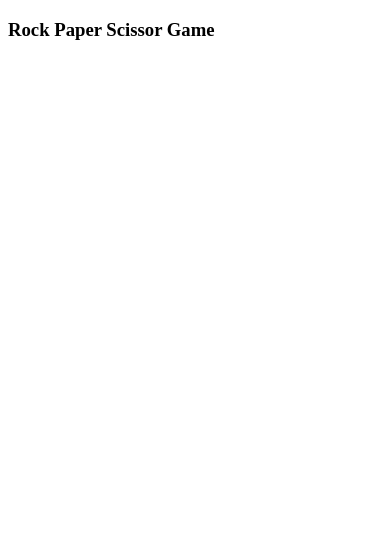
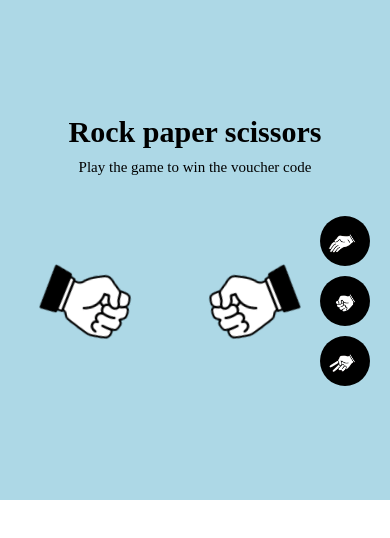
Before and after one commit to pranaybura/rock-paper-scissor-game, a plain HTML site: page index.html in a window 390 px wide. Drawn offline with Linux system fonts and the light colour scheme.

Commit message:
staging
all elements staged, desktop and mobile with the click options

```diff
--- a/index.html
+++ b/index.html
@@ -9,12 +9,149 @@
     <section class="rps-game" id="minigame">
         <!-- Style line Start -->
         <style scoped="scoped">
+            * {
+                margin: 0;
+                padding: 0;
+                box-sizing: border-box;
+            }
+
+            .game-block {
+                height: 500px;
+                margin: 0 auto;
+                width: 100%;
+                max-width: 1200px;
+                padding: 20px;
+                position: relative;
+                background-color: lightblue;
+                display: flex;
+                justify-content: center;
+                align-items: center;
+                flex-direction: column;
+            }
+            .text-block {
+                text-align: center;
+                margin-bottom: 40px;
+            }
+            .text-block h1 {
+                font-size: 40px;
+                font-weight: 700;
+                margin-bottom: 10px;
+            }
+            .text-block p {
+                font-size: 20px;
+                font-weight: 500;
+            }
+            img {
+                max-width: 100%;
+            }
+            .game-area {
+                display: flex;
+                justify-content: center;
+                align-items: center;
+                flex-direction: column;
+            }
+            .game-hands {
+                display: flex;
+                justify-content: center;
+                align-items: center;
+            }
+            .player-hand-section {
+                display: flex;
+                justify-content: center;
+                align-items: center;
+            }
+
+            .game-buttons {
+                display: flex;
+                justify-content: center;
+                align-items: center;
+                flex-direction: column;
+                gap: 10px;
+            }
+            button {
+                width: 75px;
+                height: 75px;
+                display: block;
+                border: none;
+                background-color: black;
+                cursor: pointer;
+                border-radius: 40px
+            }
+            button:hover {
+                background-color: grey;
+            }
+            button img {
+                padding: 5px;
+            }
+            .game-hands img {
+                max-width: 300px;
+            }
+            .game-buttons img {
+                max-width: 75px;
+            }
+
+            @keyframes handShake {
+                0%,100% { transform: rotate(10deg); }
+                50% { transform: rotate(-10deg); }
+            }
+
+            @keyframes handShake2 {
+                0%,100% { transform: rotate(10deg); }
+                50% { transform: rotate(-10deg); }
+            }
+            .computer-hand {
+                animation: handShake 1s infinite;
+            }
+            .player-hand {
+                animation: handShake2 1s infinite;
+            }
+            @media only screen and (max-width: 768px) {
+                .text-block h1 {
+                    font-size: 30px;
+                }
+                .text-block p {
+                    font-size: 15px;
+                }
+                button {
+                    width: 50px;
+                    height: 50px;
+                }
+                .game-hands img {
+                    max-width: 150px;
+                }
+                .game-buttons img {
+                    max-width: 50px;
+                }
+            }
 
         </style>
 
         <!-- HTML line Start -->
-        <section>
-            <h1>Rock Paper Scissor Game</h1>
+        <section class="game-block">
+            <div class="text-block">
+                <h1>Rock paper scissors</h1>
+                <p>Play the game to win the voucher code</p>
+            </div>
+
+            <div class="game-area">
+                <div class="game-hands">
+                    <div class="computer-hand-section" style="transform: rotateY(180deg);">
+                        <div class="computer-hand">
+                            <img src="./rock.png" alt="">
+                        </div>
+                    </div>
+                    <div class="player-hand-section">
+                        <div class="player-hand">
+                            <img src="./rock.png" alt="">
+                        </div>
+                        <div class="game-buttons">
+                            <button onclick="game(0)"><img src="./paper.png" alt=""></button>
+                            <button onclick="game(1)"><img src="./rock.png" alt=""></button>
+                            <button onclick="game(2)"><img src="./scissors.png" alt=""></button>
+                        </div>
+                    </div>
+                </div>
+            </div>
         </section>
 
         <!-- Script Line Start -->
```
